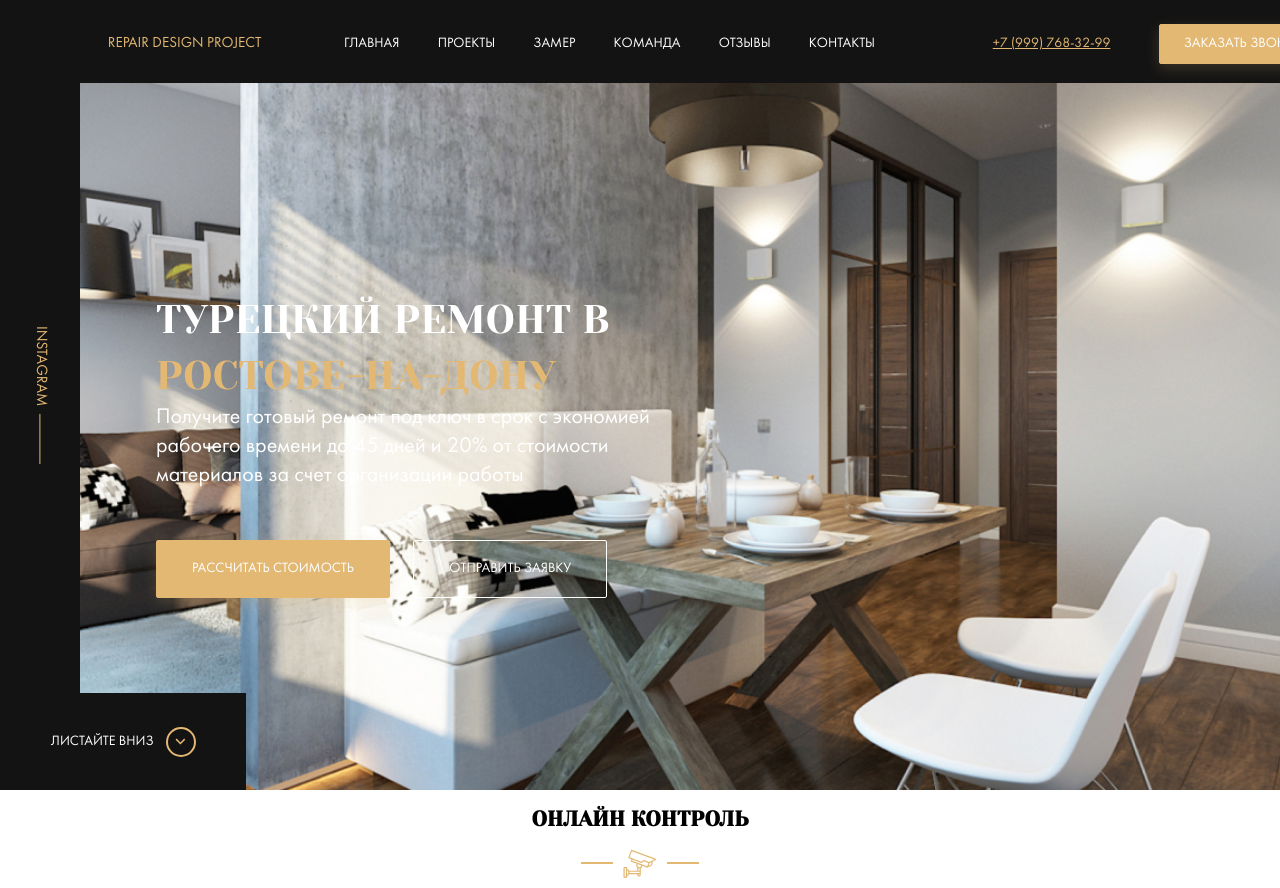
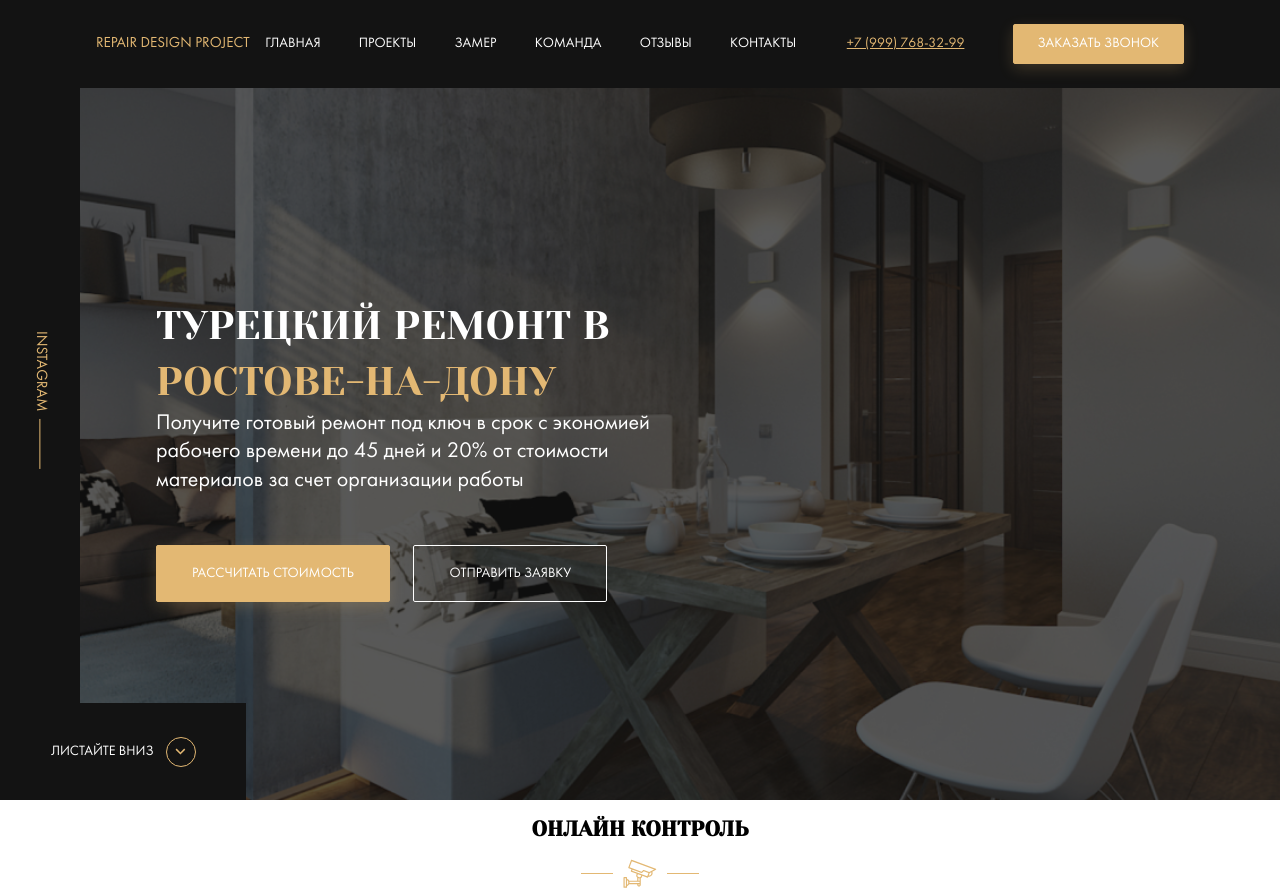
Before and after one commit to Mobydi86/Lesson_18, a website: page index.html in a window 1280 px wide. Drawn offline with Linux system fonts and the light colour scheme; files whose address does not match are found by name.

Commit message:
refact: make responsive layout for header and hero

```diff
--- a/sass/_grid.sass
+++ b/sass/_grid.sass
@@ -1,4 +1,4 @@
 .container
   width: 85%
-  max-width: 1256px
+  max-width: 89.71rem
   margin: auto
--- a/sass/_interface.sass
+++ b/sass/_interface.sass
@@ -1,22 +1,22 @@
 .button
-  padding: 11px 24px
-  border-radius: 2px
+  padding: 0.79rem 1.71rem
+  border-radius: 0.14rem
   text-transform: uppercase
   &:hover
     cursor: pointer
   &--primary
     background-color: $primary
     color: $light
-    box-shadow: 0 5px 15px rgba($primary, 0.2) /* Параметры тени */
+    box-shadow: 0 0.36rem 1.07rem rgba($primary, 0.2) /* Параметры тени */
     transition: background-color 0.3s
-    border: 1px solid $primary
+    border: 0.07rem solid $primary
     &:hover
       box-shadow: none
       background-color: transparent
     &:focus
       outline: none
   &--outline
-    border: 1px solid $light
+    border: 0.07rem solid $light
     background-color: transparent
     color: $light
     transition: background-color 0.3s
--- a/sass/_media.sass
+++ b/sass/_media.sass
@@ -1,10 +1,8 @@
-@media screen and ( max-width: 1200px )
-  html
-    font-size: 12px
+@media screen and ( max-width: 1200px ) /*breakpoint2: от 992 до 1200px — мониторы компьютеров*/
   .nav
     &__item
       margin-right: 1rem
-@media screen and ( max-width: 992px )
+@media screen and ( max-width: 992px ) /*breakpoint3: от 768 до 992px  — планшеты*/
   .nav
     display: none
   .hero
@@ -12,7 +10,15 @@
       display: none
     &__content
       margin-left: 0
-@media screen and ( max-width: 570px )
+@media screen and ( max-width: 768px ) /*breakpoint4: от 576 до 768px — смартфоны / планшеты*/
+  .nav
+    display: none
+  .hero
+    &__instagram
+      display: none
+    &__content
+      margin-left: 0
+@media screen and ( max-width: 576px ) /*breakpoint5: от 320 до 576px — смартфоны */
   .contacts
     &__phone
       margin-right: 0
--- a/sass/_settings.sass
+++ b/sass/_settings.sass
@@ -4,7 +4,7 @@ html
   font-size: 14px
 body
   font-family: 'Futura Book', sans-serif
-  font-size: 14px
+  font-size: 1rem
 .section
   &-title
     text-align: center
@@ -18,7 +18,7 @@ body
         content: ''
         display: inline-block
         vertical-align: text-top
-        width: 32px
-        height: 2px
+        width: 2.29rem
+        height: 0.14rem
         background-color: $primary
-        margin: 0 10px
+        margin: 0 0.71rem
--- a/sass/templates/_header.sass
+++ b/sass/templates/_header.sass
@@ -2,11 +2,10 @@
   position: fixed
   left: 0
   top: 0
-  width: 1438px
-  height: 83px
+  width: 100%
   z-index: 99
   background-color: $dark
-  padding: 24px 0
+  padding: 1.71rem 0
 .menu
   display: flex
   justify-content: space-between
@@ -28,7 +27,7 @@
   color: $primary
 .contacts
   &__phone
-    margin-right: 45px
+    margin-right: 3.21rem
     transition: color 0.3s
     &:hover
       color: $light
--- a/sass/templates/_hero.sass
+++ b/sass/templates/_hero.sass
@@ -1,23 +1,21 @@
 .hero
-  max-width: 1438px
-  height: 790px
   position: relative
   display: flex
   flex-direction: column
   justify-content: center
   align-items: flex-start
-  padding-top: 100px
+  padding-top: 7.14rem
   background: $dark url('../img/hero-bg.jpg') no-repeat center / cover
-  /*height: 100vh*/
+  height: 100vh
   color: $light
-  /*&::before
+  &::before
     content: ''
     position: absolute
     top: 0
     left: 0
     width: 100%
     height: 100%
-    background-color: rgba($dark, 0.7)*/
+    background-color: rgba($dark, 0.7)
   &__content
     position: relative
     max-width: 47.85rem
@@ -27,16 +25,16 @@
   &__text
     font-size: 1.57rem
     line-height: 131%
-    max-width: 500px
+    max-width: 35.7rem
     margin: 0 0 3.5rem 0
   &__button
-    margin-right: 20px
-    padding: 20px 35px
+    margin-right: 1.43rem
+    padding: 1.4rem 2.5rem
   &__instagram
     position: absolute
     left: 0
     top: 0
-    max-width: 80px
+    max-width: 5.7rem
     height: 100%
   &__scroll-down
     position: absolute
@@ -57,11 +55,11 @@
     &::after
       content: ''
       background: url('../img/arrow-down.svg') no-repeat center
-      width: 30px
-      height: 30px
-      border: 2px solid $primary
+      width: 2.14rem
+      height: 2.14rem
+      border: 0.14rem solid $primary
       border-radius: 50%
-      margin-left: 12px
+      margin-left: 0.86rem
 .instagram
   display: flex
   justify-content: center
@@ -80,10 +78,10 @@
     &::after
       display: flex
       content: ''
-      width: 50px
+      width: 3.57rem
       height: 1px
       background-color: $primary
-      margin-left: 8px
+      margin-left: 0.57rem
     &:hover
       color: $light
 .title
```
Also changed, not shown: css/style.css, img/Repair Design Project/Group 21.1.jpg (added), img/Repair Design Project/Group 41.1.jpg (added), img/Repair Design Project/Group 47.jpg (added), 1 other file.
